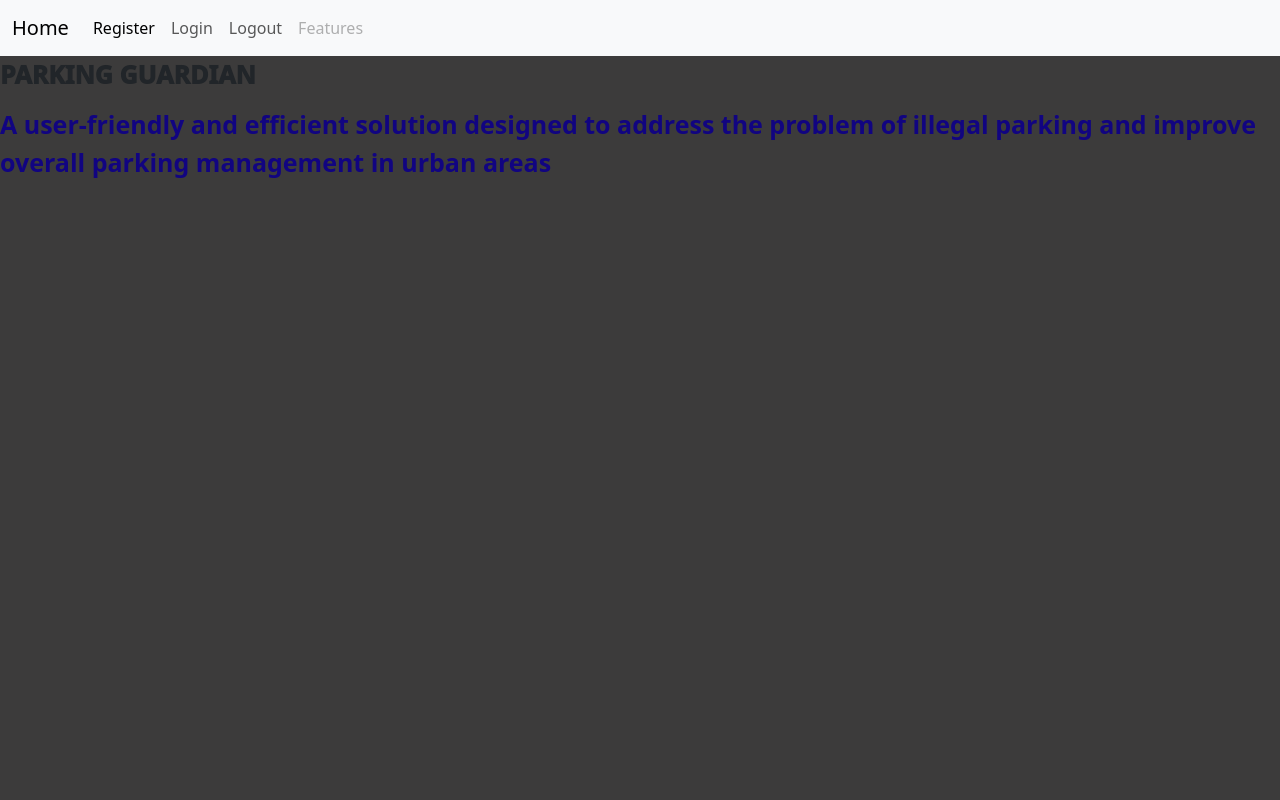
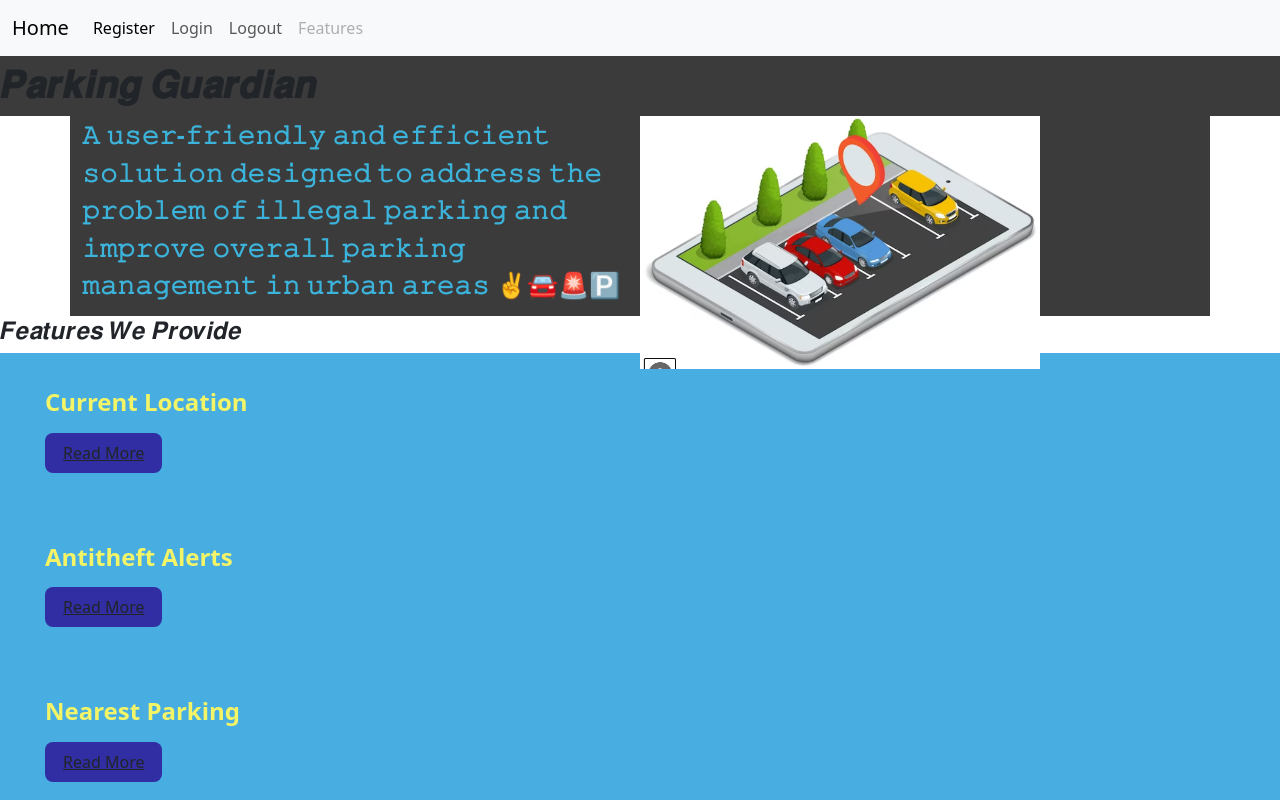
Before and after one commit to dragonRageX/ipd, a React (Create React App) app in the folder frontend/: page / in a window 1280 px wide. Shown: the top 800 px of the page. Built offline with nearby package versions, Linux system fonts and the light colour scheme.

Commit message:
frontend more changes

```diff
--- a/frontend/src/Home_page.js
+++ b/frontend/src/Home_page.js
@@ -1,5 +1,6 @@
 import React from 'react'
 import './style.css'; // or import './styles.scss';
+import pic_1 from './images/pic_1.png'
 
 
 const Home_page = () => {
@@ -34,13 +35,103 @@ const Home_page = () => {
 </nav>
 
 <div className='header'>
-<a>PARKING GUARDIAN </a>
+<a styling="color:white">𝑷𝒂𝒓𝒌𝒊𝒏𝒈 𝑮𝒖𝒂𝒓𝒅𝒊𝒂𝒏</a>
+</div>
+
+  <div  className='container'>
+  <div className='left'>
+  𝙰 𝚞𝚜𝚎𝚛-𝚏𝚛𝚒𝚎𝚗𝚍𝚕𝚢 𝚊𝚗𝚍 𝚎𝚏𝚏𝚒𝚌𝚒𝚎𝚗𝚝 𝚜𝚘𝚕𝚞𝚝𝚒𝚘𝚗 𝚍𝚎𝚜𝚒𝚐𝚗𝚎𝚍 𝚝𝚘 𝚊𝚍𝚍𝚛𝚎𝚜𝚜 𝚝𝚑𝚎 𝚙𝚛𝚘𝚋𝚕𝚎𝚖 𝚘𝚏 𝚒𝚕𝚕𝚎𝚐𝚊𝚕 𝚙𝚊𝚛𝚔𝚒𝚗𝚐 𝚊𝚗𝚍 𝚒𝚖𝚙𝚛𝚘𝚟𝚎 𝚘𝚟𝚎𝚛𝚊𝚕𝚕 𝚙𝚊𝚛𝚔𝚒𝚗𝚐 𝚖𝚊𝚗𝚊𝚐𝚎𝚖𝚎𝚗𝚝 𝚒𝚗 𝚞𝚛𝚋𝚊𝚗 𝚊𝚛𝚎𝚊𝚜  ✌️🚘🚨🅿️
+  </div>
+  <div className='right'>
+  <img src={pic_1} alt="pic_1" style={{ width: '400px', height: 'auto' ,position:'absolute'}} />
+  </div>
+
+    </div>
 
 
-  <b>A user-friendly and efficient solution
-    designed to address the problem of illegal parking and improve overall
-    parking management in urban areas                 </b>
+<div className='features'>
+  <h4>𝑭𝒆𝒂𝒕𝒖𝒓𝒆𝒔 𝑾𝒆 𝑷𝒓𝒐𝒗𝒊𝒅𝒆</h4>
+  <div class="box">
+        <div class="s-icons">
+            <i class='bx bx-code-alt' ></i>
+        </div>
+
+
+        <h3>Current Location</h3>
+        <p>
+
+
+        </p>
+
+        <a href="/'" class="read"> Read More</a>
+
+    </div>
+
+
+    <div class="box">
+        <div class="s-icons">
+            <i class='bx bx-code-alt' ></i>
+        </div>
+        <h3>Antitheft Alerts</h3>
+        <p>
+
+        </p>
+
+        <a href="/'" class="read"> Read More</a>
+
+    </div>
+
+
+
+    <div class="box">
+        <div class="s-icons">
+            <i class='bx bx-code-alt' ></i>
+        </div>
+        <h3>Nearest Parking</h3>
+        <p>
+
+        </p>
+
+        <a href="/'" class="read"> Read More</a>
+
+    </div>
+
+
+
+    <div class="box">
+        <div class="s-icons">
+            <i class='bx bx-code-alt' ></i>
+        </div>
+        <h3>Add Parking Zones</h3>
+        <p>
+
+        </p>
+
+        <a href="/'" class="read"> Read More</a>
+
+    </div>
+
+
+
+    <div class="box">
+        <div class="s-icons">
+            <i class='bx bx-code-alt' ></i>
+        </div>
+        <h3>Analysis</h3>
+        <p>
+
+        </p>
+
+        <a href="/'" class="read"> Read More</a>
+
+    </div>
+
+
+
 </div>
+
+
+
 
 
 
--- a/frontend/src/style.css
+++ b/frontend/src/style.css
@@ -9,42 +9,114 @@
     --btn-width: 6rem;
     --bez: cubic-bezier(0, 0, 0.43, 1.49);
   }
-  body{
 
-    background-color: #3c3b3b;
+body{
+  background-color: #3c3b3b;
+}
 
-  }
 .header a{
     background-color: #3c3b3b;
-    font-size: 25px ;
+    font-size: 37px ;
     font-weight : 1000;
     color: rgb(255, 255, 255);
     list-style: 1.1;
-    margin: 0 0 8px;
-    position:relative;
+    margin: 0 0 0 0px;
+    position:0 0 0 0px;
     height : 100vh;
     width : 100% ;
     display:block;
     width: 100%;
     margin: auto;
-    height : 50px;
+    height : 60px;
+
+}
+.container{
+  background-color: #3c3b3b;
+  display: flex;
+  width:100%;
+  height : 200px;
+}
+
+.container .left {
+    background-color: #3c3b3b;
+    font-size: 25px ;
+    font-weight : 750;
+    color: rgb(60, 179, 218);
+    list-style: 1.1;
+    margin: 0 0 8px;
+    position:relative;
+    height : 200px;
+    width : 100% ;
+   flex:1;
+
 
 }
 
-.header b{
-    background-color: #3c3b3b;
-    font-size: 25px ;
-    font-weight : 750;
-    color: rgb(17, 4, 129);
-    list-style: 1.1;
-    margin: 0 0 8px;
-    position:relative;
-    height : 100vh;
-    width : 100% ;
-    display:block;
+.container .right{
+  position: relative;
+  background-color: #3c3b3b;
 
+  width: 100%;
+  flex:1;
 }
+
+
+
 .about {
 position: relative;
 font-size: large;
+
+display: grid;
+grid-template-columns: repeat(2,1fr);
+align-items: normal;
+gap:1.5rem;
+
 }
+
+.box{
+  background: rgb(72, 174, 226);
+  padding: 35px 45px;
+  border-radius: 8 px;
+  transition: all .45 ease;
+}
+
+.s-icons i{
+font-size:32px;
+margin-bottom:20px;
+}
+
+.box h3{
+  font-size:24px;
+  font-weight:600;
+  color:rgb(244, 244, 103);
+  margin-bottom: 15px;
+}
+
+.box p {
+  /* color : var(--second-bg-color); */
+  font-size: 1 rem;
+  line-height: 1.8;
+  margin-bottom: 25 px;
+}
+
+.read{
+  display: inline-block;
+  padding:8px 18px;
+  background: rgb(49, 45, 162);
+  color: var(--second-color);
+  font-size:14 px;
+  font-weight: 500;
+  border-radius:8px;
+  transition: all .45 ease;
+
+}
+
+.read:hover{
+  letter-spacing: 1px;
+  background: rgb(226, 163, 18);
+  color:white;
+}
+.box:hover{
+  transform: translateY(-8px);
+  cursor:pointer;
+}
```
Also changed, not shown: frontend/images/pic_1.png (added), frontend/src/images/pic_1.png (added).
